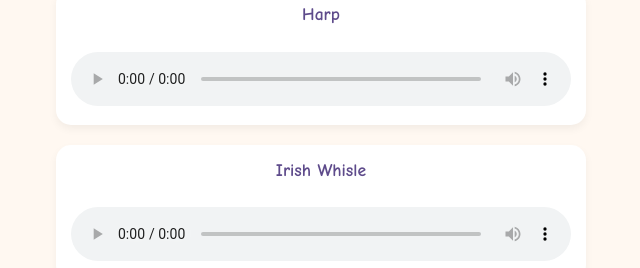
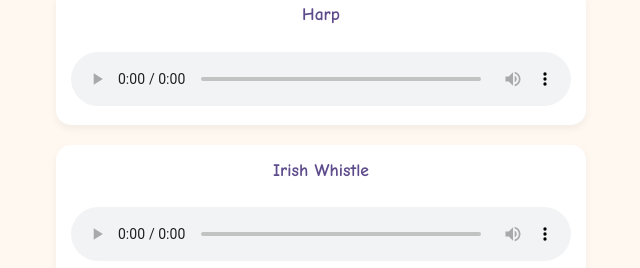
Before and after one commit to Fireaxxe/melody-audio, a plain HTML site: page index.html in a window 1280 px wide. Shown: the part 1435-1703 px from the top of the page, 319-959 px from the left. Drawn offline with Linux system fonts and the light colour scheme.

Commit message:
Update index.html

```diff
--- a/index.html
+++ b/index.html
@@ -73,7 +73,7 @@
   <div class="instrument"><h3>Flute</h3><audio controls src="Flute.mp3"></audio></div>
   <div class="instrument"><h3>Gong</h3><audio controls src="Gong.mp3"></audio></div>
   <div class="instrument"><h3>Harp</h3><audio controls src="Harp.mp3"></audio></div>
-  <div class="instrument"><h3>Irish Whisle</h3><audio controls src="Irish%20Whisle.mp3"></audio></div>
+  <div class="instrument"><h3>Irish Whistle</h3><audio controls src="Irish%20Whistle.mp3"></audio></div>
   <div class="instrument"><h3>Jaw Harp</h3><audio controls src="Jaw%20Harp.mp3"></audio></div>
   <div class="instrument"><h3>Kalimba</h3><audio controls src="Kalimba.mp3"></audio></div>
   <div class="instrument"><h3>Lyre</h3><audio controls src="Lyre.mp3"></audio></div>
```
